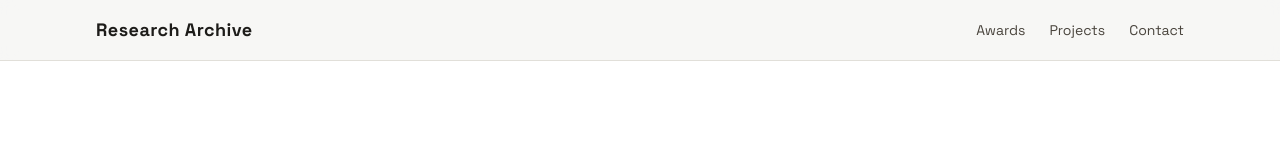
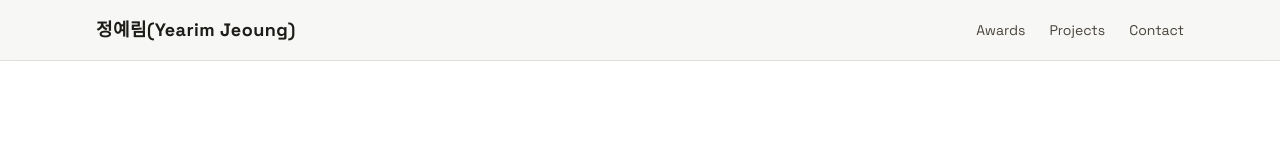
Before and after one commit to Toquno-sayrin/portfolio, a React (Vite) app: page / in a window 1280 px wide. Shown: the top 160 px of the page. Built offline with nearby package versions, Linux system fonts and the light colour scheme.

Commit message:
Update header name

```diff
--- a/src/components/layout/Header.tsx
+++ b/src/components/layout/Header.tsx
@@ -11,7 +11,7 @@ export function Header() {
     <header className="sticky top-0 z-30 border-b border-ink-200/70 bg-ink-50/90 backdrop-blur">
       <Container className="flex items-center justify-between py-4">
         <a href="#top" className="font-serif text-lg font-semibold tracking-wide text-ink-900">
-          Research Archive
+          정예림(Yearim Jeoung)
         </a>
         <nav className="hidden gap-6 text-sm text-ink-700 md:flex">
           {navItems.map((item) => (
```
